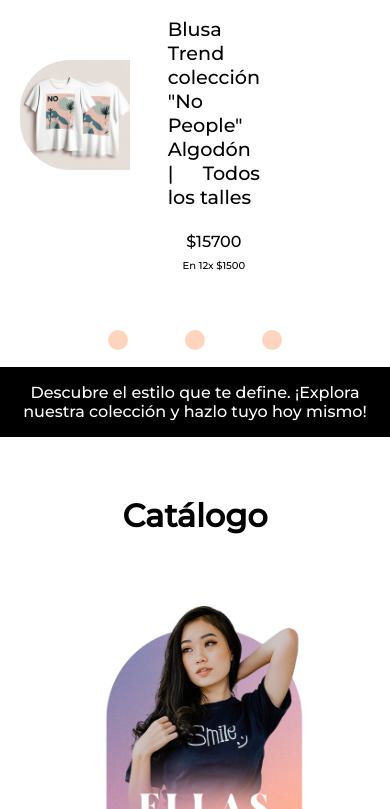
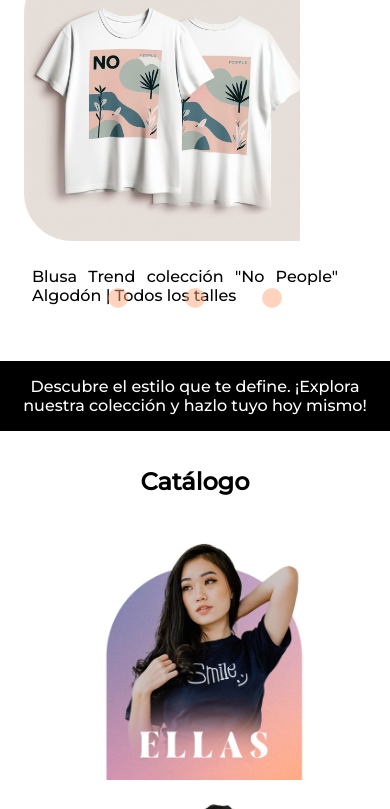
Before and after one commit to GianellaTBarreto/Sunset, a plain HTML site: page index.html in a window 390 px wide. Shown: the part 536-1345 px from the top of the page. Drawn offline with Linux system fonts and the light colour scheme.

Commit message:
mejoras en mq chicos

```diff
--- a/mq_dispChicos.css
+++ b/mq_dispChicos.css
@@ -26,8 +26,8 @@
 }
 /*-----------------------------finBannerPrincipal-------------------------------*/
 h1{
-    padding: 40px;
-    font-size: 200%;
+    padding: 17px;
+    font-size: 150%;
     text-align: center;
 }
 
@@ -43,7 +43,7 @@ h1{
         width: 100%;
         display: flex;
         justify-content: center;
-        bottom: -5%;
+        bottom: 0%;
         gap: 57px;
     }
     .bottons label{
@@ -70,20 +70,22 @@ h1{
     }
 
     .content{
-        position: relative;
-        width: 300vw;
-        display: flex;
-        transition: 400ms ease-in-out;
-    }
+            position: relative;
+            overflow: hidden;
+            display: flex;
+            flex-wrap: nowrap;
+            width: 300vw;
+            height: 380px;
+            border: none;
+            transition: 400ms ease-in-out;
+        }
 
     .slide{
         position: relative;
         padding: 20px;
         width: 90%;
         height: 28vh;
-        display: flex;
-        justify-content: left;
-        align-items: center;
+        display: block;
     }
 
 
@@ -97,46 +99,38 @@ h1{
         left: -200vw;
     }
     .content img{
-        display: flex;
+        padding: 2px;
+        margin: 2px;
         width: 80%;
-        height: 80%;
-        overflow: hidden;
-        overflow-clip-margin: content-box;
+        height: auto;
+        display: block;
     }
-        .container{
-            height: 370px;
-        }
-        .content{
-            position: relative;
-            width: 300vw;
-            height: 250px;
-            border: none;
-            display: flex;
-            transition: 400ms ease-in-out;
-            border: none;
+        .container, .slider{
+            height: 420px;
         }
 
-
         .text{
+            display: block;
         color: black;
-        margin: 5px;
-        padding: 0;
+        text-align: center;
+        padding: 2px;
+        width: 100%;
         height: 28vh;
         border-left: none;
         }
         .content .text .pone{
         margin: 20px;
-        font-size: 120%;
+        font-size: 100%;
         text-align: justify;
         }
         .content .text .ptw{
             margin: -16px;
-            font-size: 100%;
+            font-size: 90%;
             text-align: center;
         }
         .content .text .pth{
             margin: 5px;
-            font-size: 10px;
+            font-size: 80%;
             text-align: center;
         }
 
```
